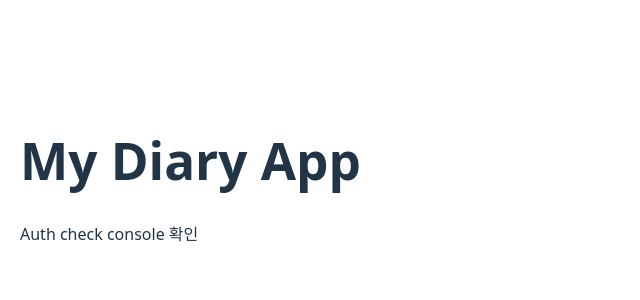
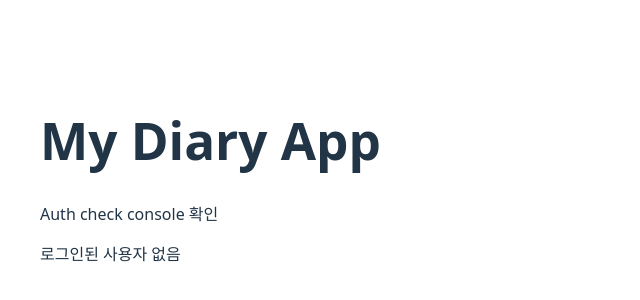
Before and after one commit to hkd620-lab/my_dairy, a React (Vite) app: page / in a window 1280 px wide. Shown: the part 220-520 px from the top of the page, without its empty margins (0-640 px from the left). Built offline with nearby package versions, Linux system fonts and the light colour scheme; no server answers.

Commit message:
feat(auth): firebase anonymous auth verified + uid check

```diff
--- a/src/App.tsx
+++ b/src/App.tsx
@@ -1,14 +1,18 @@
-import { useEffect } from "react";
-import { onAuthStateChanged, signInAnonymously } from "firebase/auth";
-import { auth } from "./services/firebase";
+import { useEffect, useState } from "react";
+import { onAuthStateChanged } from "firebase/auth";
+import { auth } from "./firebase";
 
-export default function App() {
+function App() {
+  const [uid, setUid] = useState<string | null>(null);
+
   useEffect(() => {
     const unsub = onAuthStateChanged(auth, (user) => {
-      console.log("AUTH STATE:", user ? user.uid : "no user");
-
-      if (!user) {
-        signInAnonymously(auth).catch(console.error);
+      if (user) {
+        console.log("AUTH STATE:", user.uid);
+        setUid(user.uid);
+      } else {
+        console.log("AUTH STATE: no user");
+        setUid(null);
       }
     });
 
@@ -16,9 +20,20 @@ export default function App() {
   }, []);
 
   return (
-    <div style={{ padding: 20 }}>
+    <div style={{ padding: "40px" }}>
       <h1>My Diary App</h1>
+
       <p>Auth check console 확인</p>
+
+      {uid ? (
+        <p>
+          현재 UID: <strong>{uid}</strong>
+        </p>
+      ) : (
+        <p>로그인된 사용자 없음</p>
+      )}
     </div>
   );
 }
+
+export default App;
```
